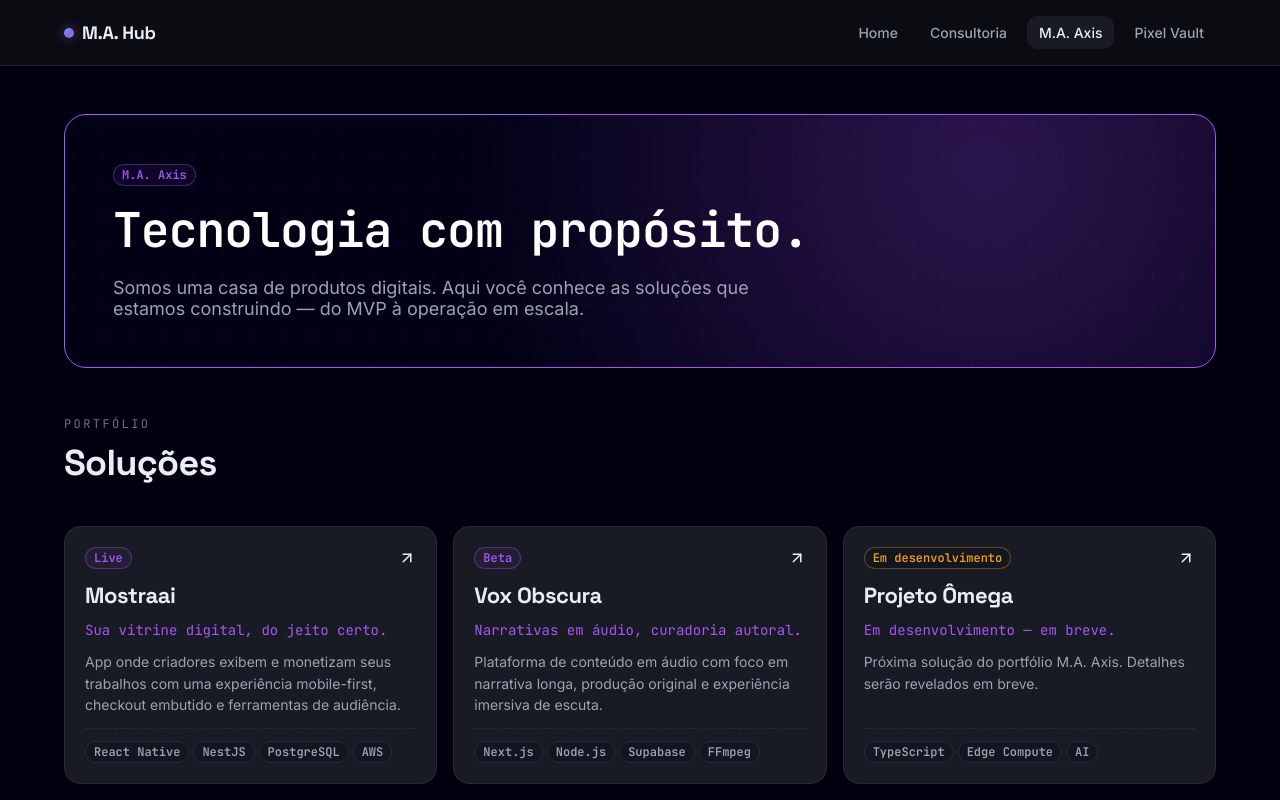
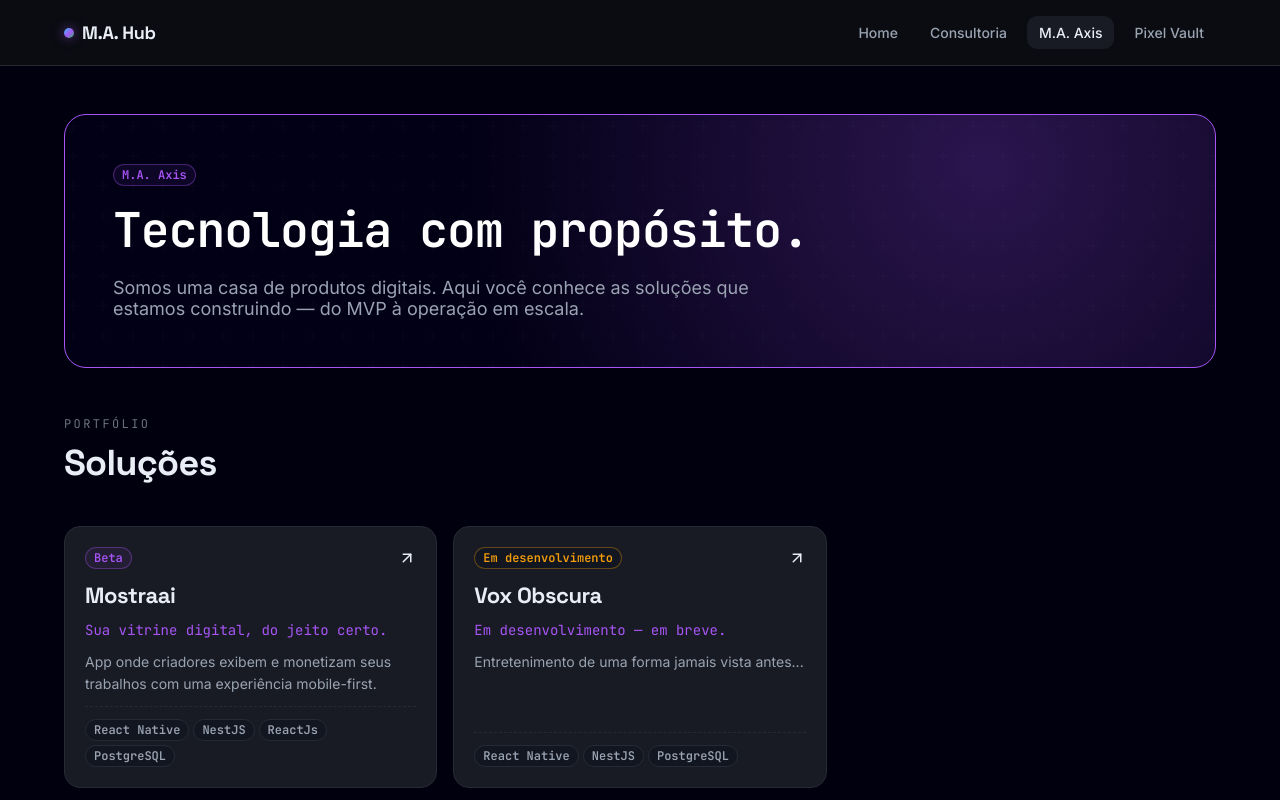
Before and after one commit to marco-duart/ma-hub, a React (Vite) app: page /axis in a window 1280 px wide. Shown: the top 800 px of the page. Built offline with nearby package versions, Linux system fonts and the light colour scheme.

Commit message:
feat: update

```diff
--- a/src/data/axis-solutions.ts
+++ b/src/data/axis-solutions.ts
@@ -6,9 +6,9 @@ export const axisSolutions: AxisSolution[] = [
     name: "Mostraai",
     tagline: "Sua vitrine digital, do jeito certo.",
     description:
-      "App onde criadores exibem e monetizam seus trabalhos com uma experiência mobile-first, checkout embutido e ferramentas de audiência.",
-    status: "LIVE",
-    technologies: ["React Native", "NestJS", "PostgreSQL", "AWS", "Stripe"],
+      "App onde criadores exibem e monetizam seus trabalhos com uma experiência mobile-first.",
+    status: "BETA",
+    technologies: ["React Native", "NestJS", "ReactJs", "PostgreSQL"],
     highlights: [
       "Onboarding em menos de 60 segundos",
       "Ferramentas de monetização integradas",
@@ -19,26 +19,11 @@ export const axisSolutions: AxisSolution[] = [
   {
     id: 2,
     name: "Vox Obscura",
-    tagline: "Narrativas em áudio, curadoria autoral.",
-    description:
-      "Plataforma de conteúdo em áudio com foco em narrativa longa, produção original e experiência imersiva de escuta.",
-    status: "BETA",
-    technologies: ["Next.js", "Node.js", "Supabase", "FFmpeg"],
-    highlights: [
-      "Player customizado com marcadores narrativos",
-      "Catálogo curado — não algorítmico",
-      "Modo offline para episódios completos",
-    ],
+    tagline: "Em desenvolvimento — em breve.",
+    description: "Entretenimento de uma forma jamais vista antes...",
+    status: "IN_DEVELOPMENT",
+    technologies: ["React Native", "NestJS", "PostgreSQL"],
+    highlights: ["..."],
     link: "#",
   },
-  {
-    id: 3,
-    name: "Projeto Ômega",
-    tagline: "Em desenvolvimento — em breve.",
-    description:
-      "Próxima solução do portfólio M.A. Axis. Detalhes serão revelados em breve.",
-    status: "IN_DEVELOPMENT",
-    technologies: ["TypeScript", "Edge Compute", "AI"],
-    highlights: ["Stealth mode", "Foco em produtividade assistida por IA"],
-  },
 ];
```
